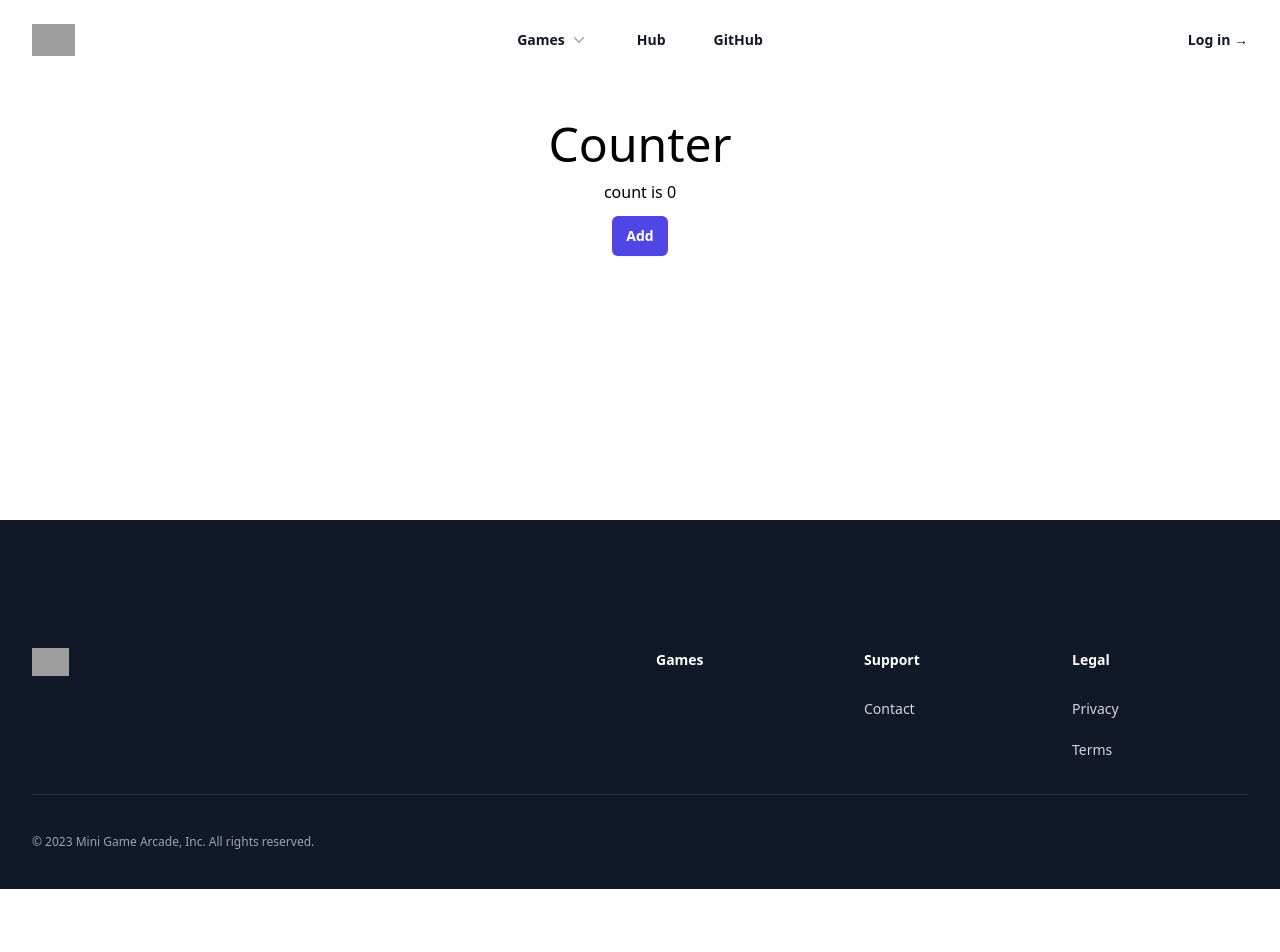
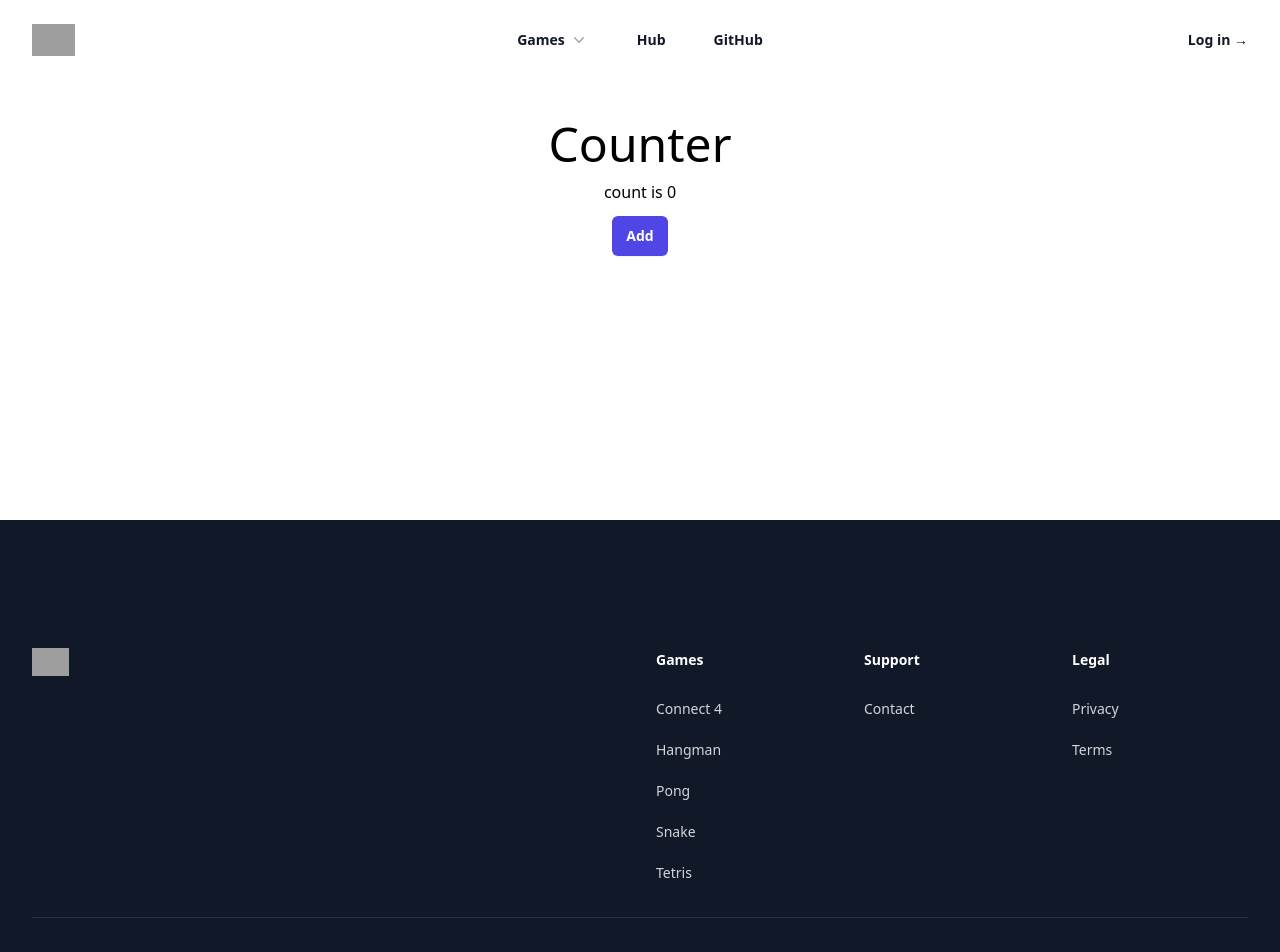
Before and after one commit to callumndev/Mini-Game-Arcade, a React (Vite) app in the folder client/: page / in a window 1280 px wide. Shown: the top 952 px of the page. Before the commit the page ends 889 px from the top, so only its background shows below. Built offline with nearby package versions, Linux system fonts and the light colour scheme; grey boxes are pictures that could not be loaded; some icons are missing.

Commit message:
Add mock client data for hub games

```diff
--- /dev/null
+++ b/client/src/state/features/games/data/mockHubGames.ts
@@ -0,0 +1,50 @@
+import type { IGame } from '../types/IGame'
+import { strategyCategory, puzzleCategory, arcadeCategory, guessingCategory } from '../types/IGameCategory'
+
+
+const mockHubGames: IGame[] = [
+    {
+        id: 'snake',
+        category: arcadeCategory,
+        displayName: 'Snake',
+        description: 'Snake is a classic arcade game where players control a growing snake, aiming to eat food while avoiding collisions with walls and the snake\'s own tail.',
+        href: '/games/snake',
+    },
+    {
+        id: 'pong',
+        category: arcadeCategory,
+        displayName: 'Pong',
+        description: 'Pong is one of the earliest arcade video games. Players control paddles to hit a ball back and forth, trying to score points against the opponent.',
+        href: '/games/pong',
+    },
+    {
+        id: 'tetris',
+        category: puzzleCategory,
+        displayName: 'Tetris',
+        description: 'Tetris is a puzzle game where players arrange falling blocks of different shapes to create complete lines and prevent the stack from reaching the top.',
+        href: '/games/tetris',
+    },
+    {
+        id: 'hangman',
+        category: guessingCategory,
+        displayName: 'Hangman',
+        description: 'Hangman is a word-guessing game where players attempt to guess a hidden word letter by letter while avoiding too many incorrect guesses.',
+        href: '/games/hangman',
+    },
+    {
+        id: 'tic-tac-toe',
+        category: strategyCategory,
+        displayName: 'Tic Tac Toe',
+        description: 'Tic Tac Toe is a classic paper-and-pencil game where two players take turns marking cells on a 3x3 grid, aiming to create a row, column, or diagonal of their symbol.',
+        href: '/games/tic-tac-toe',
+    },
+    {
+        id: 'connect-four',
+        category: strategyCategory,
+        displayName: 'Connect 4',
+        description: 'Connect 4 is a strategic board game where two players take turns dropping colored discs into a grid with the goal of connecting four of their discs vertically, horizontally, or diagonally.',
+        href: '/games/connect-four',
+    },
+]
+
+export default mockHubGames;
--- a/client/src/state/features/games/gamesSlice.ts
+++ b/client/src/state/features/games/gamesSlice.ts
@@ -2,10 +2,12 @@ import { createSlice } from '@reduxjs/toolkit'
 
 import type { IGamesState } from './types/IGamesState'
 
+import mockHubGames from './data/mockHubGames'
+
 
 // Define the initial state
 const initialState: IGamesState = {
-    hubGames: [],
+    hubGames: mockHubGames,
 }
 
 
```
